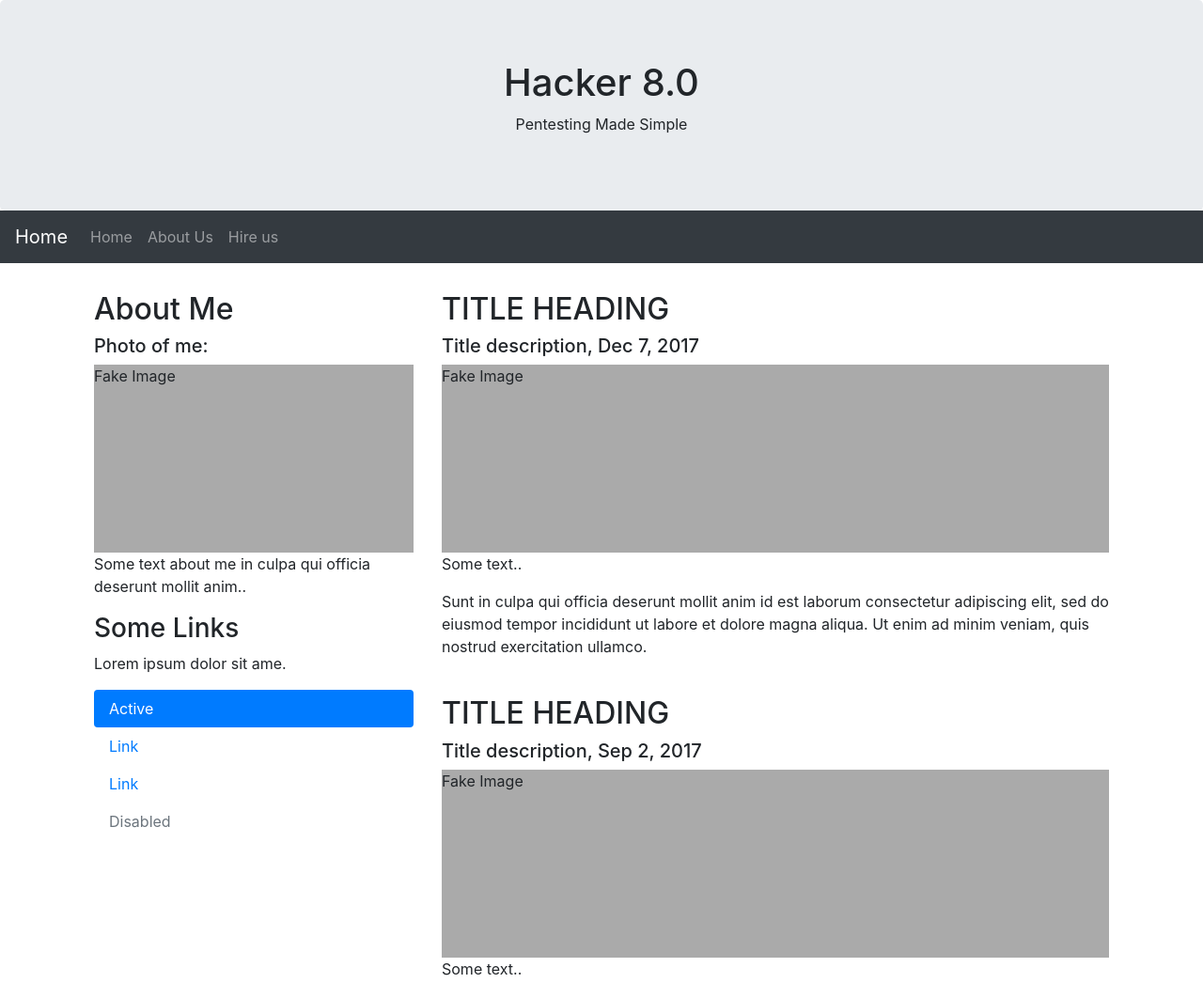
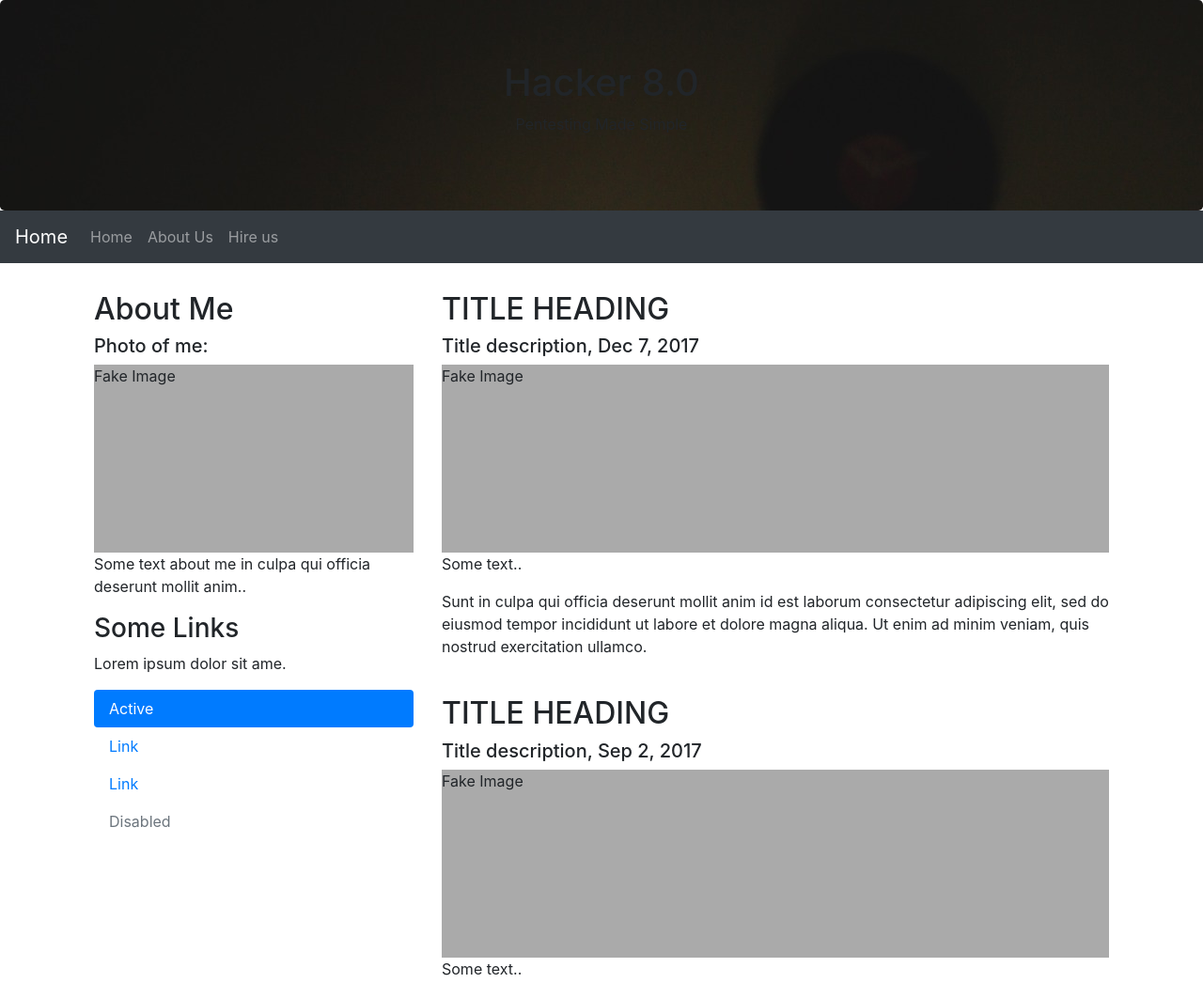
Before and after one commit to EhItaliaTeam/ehitaliateam.github.io, a plain HTML site: page index.html in a window 1280 px wide. Shown: the top 1046 px of the page at 94% size. Drawn offline with nearby package versions, Linux system fonts and the light colour scheme.

Commit message:
Update index.css

```diff
--- a/css/index.css
+++ b/css/index.css
@@ -27,6 +27,6 @@
 .row {
     margin: 10px 0;
 }
-.jumbotrontext-center{
+#jumbotrontext-center{
   background-image: url("/back.jpg");
 }
```
